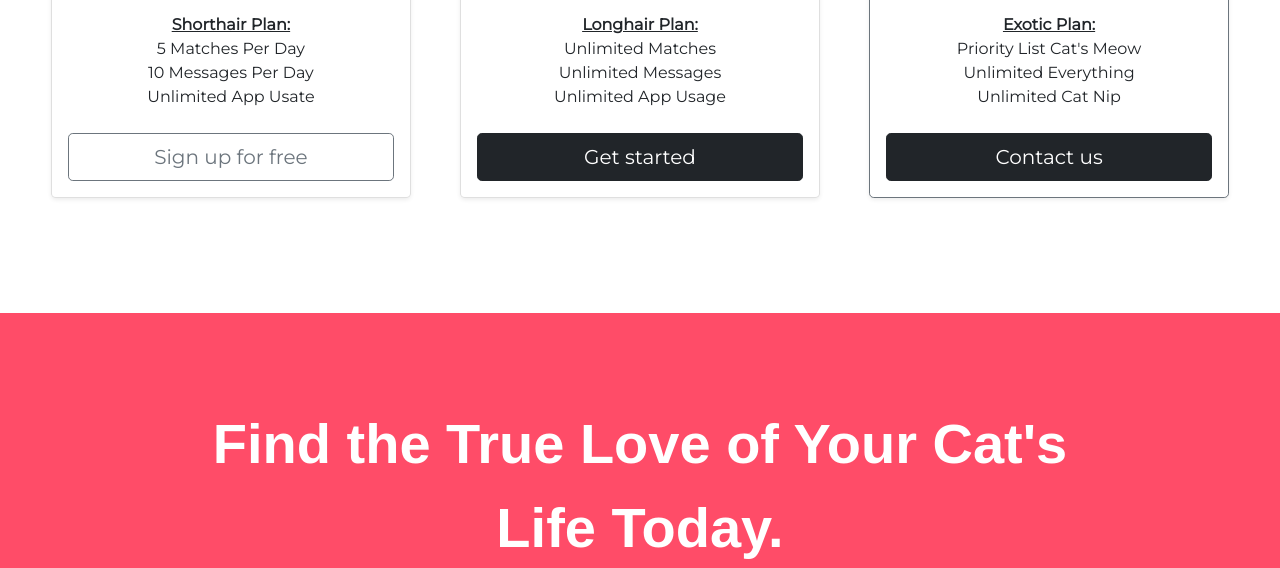
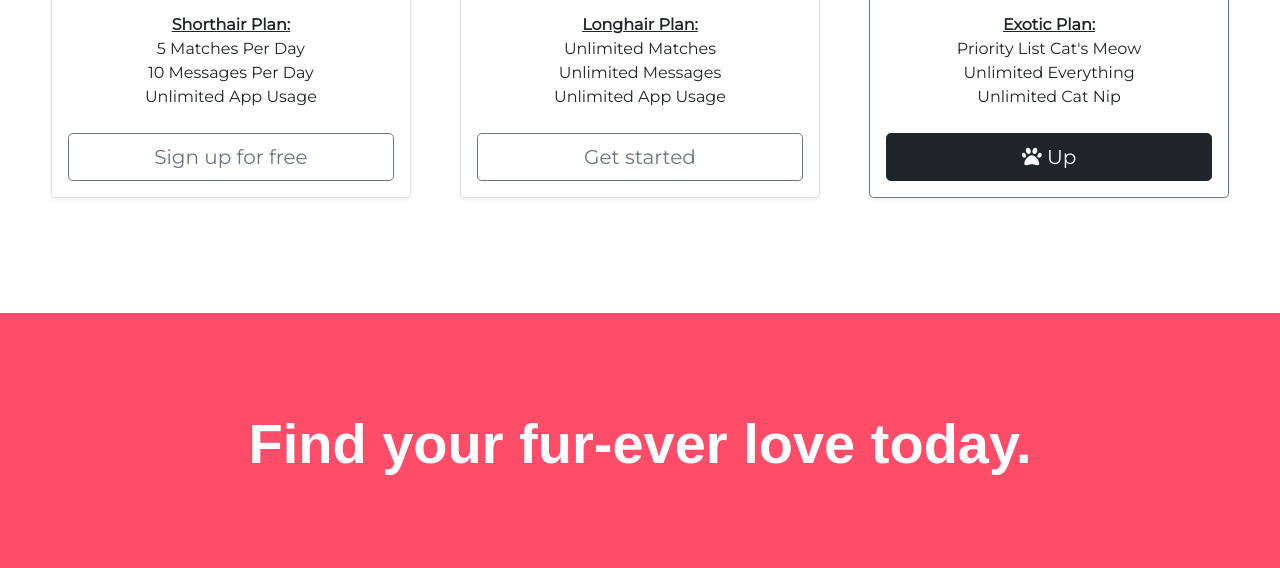
Before and after one commit to hkato4188/catfriends, a plain HTML site: page index.html in a window 1280 px wide. Shown: the part 2429-2997 px from the top of the page. Drawn offline with nearby package versions, Linux system fonts and the light colour scheme.

Commit message:
updated pricing buttons

```diff
--- a/index.html
+++ b/index.html
@@ -171,7 +171,7 @@
                             <li class="plan-text">Shorthair Plan:</li>
                             <li>5 Matches Per Day</li>
                             <li>10 Messages Per Day</li>
-                            <li>Unlimited App Usate</li>
+                            <li>Unlimited App Usage</li>
 
                         </ul>
 
@@ -193,7 +193,7 @@
                             <li>Unlimited App Usage</li>
 
                         </ul>
-                        <button type="button" class="w-100 btn btn-lg btn-dark">Get started</button>
+                        <button type="button" class="w-100 btn btn-lg btn-outline-secondary">Get started</button>
                     </div>
                 </div>
             </div>
@@ -210,7 +210,7 @@
                             <li>Unlimited Everything</li>
                             <li>Unlimited Cat Nip</li>
                         </ul>
-                        <button type="button" class="w-100 btn btn-lg btn-dark">Contact us</button>
+                        <button type="button" class="w-100 btn btn-lg btn-dark"><i class="fa-solid fa-paw"></i> Up</button>
                     </div>
                 </div>
             </div>
@@ -224,7 +224,7 @@
 
     <section id="cta">
         <div class="container-fluid">
-            <h3 class="big-header">Find the True Love of Your Cat's Life Today.</h3>
+            <h3 class="big-header">Find your fur-ever love today.</h3>
             <button type="button" class="download-button btn btn-dark btn-lg"><i
                     class="fa-brands fa-apple"></i>Download</button>
             <button type="button" class="download-button btn btn-outline-light btn-lg"><i
```
